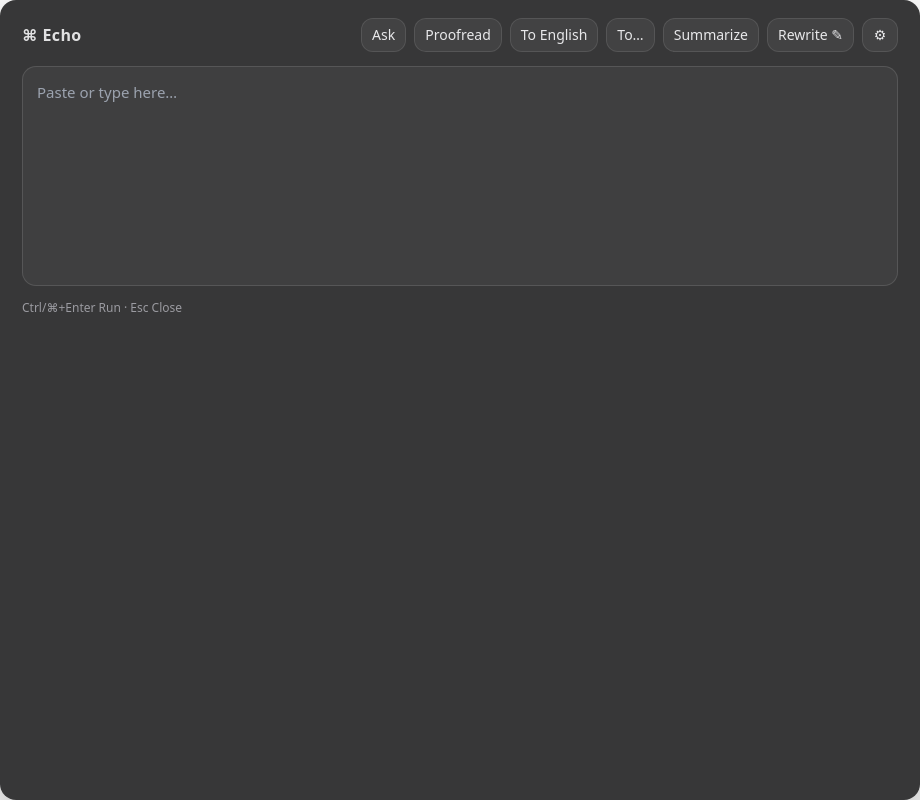
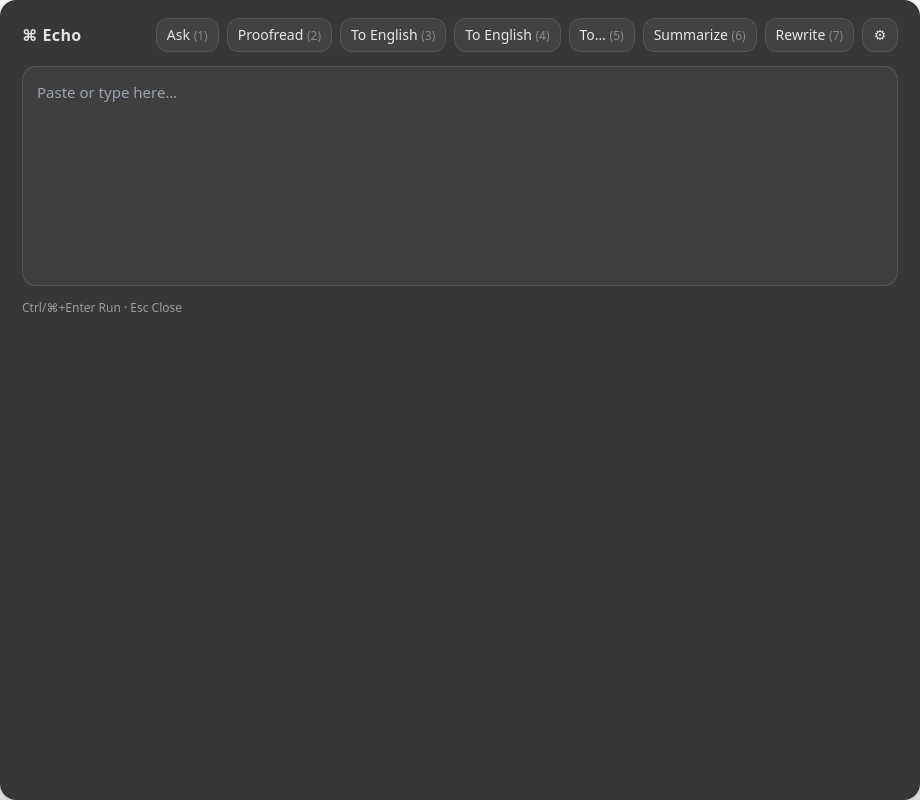
Before and after one commit to changty/echo, an Electron app: page src/renderer.html in a window 920 px wide. Drawn offline with Linux system fonts and the light colour scheme; no server answers.

Commit message:
increase window widht, add hotkey numbers and remove dev-tools listener

```diff
--- a/main.js
+++ b/main.js
@@ -95,7 +95,7 @@
 // ---------- window ----------
 function createWindow() {
   win = new BrowserWindow({
-    width: 720,
+    width: 920,
     height: 320,
     minHeight: 320,
     resizable: true,
@@ -241,11 +241,6 @@
   createWindow();
   registerHotkey();
   tray = createTray();
-
-  // Devtools toggle
-  globalShortcut.register("CommandOrControl+Alt+I", () => {
-    if (win) win.webContents.toggleDevTools();
-  });
 });
 
 app.on("activate", () => {
--- a/src/renderer.html
+++ b/src/renderer.html
@@ -21,15 +21,30 @@
           >⌘ Echo</span
         >
         <div id="actions" class="flex items-center">
-          <button id="act-ask" title="Mod+1" class="btn ml-2">Ask</button>
+          <button id="act-ask" title="Mod+1" class="btn ml-2">
+            Ask <span class="text-xs text-zinc-100 text-opacity-40"> (1)</span>
+          </button>
           <button id="act-proof" title="Mod+2" class="btn ml-2">
             Proofread
+            <span class="text-xs text-zinc-100 text-opacity-40"> (2)</span>
           </button>
-          <button id="act-en" title="Mod+3" class="btn ml-2">To English</button>
-          <button id="act-to" title="Mod+4" class="btn ml-2">To…</button>
-          <button id="act-sum" title="Mod+5" class="btn ml-2">Summarize</button>
+          <button id="act-en" title="Mod+3" class="btn ml-2">
+            To English
+            <span class="text-xs text-zinc-100 text-opacity-40"> (3)</span>
+          </button>
+          <button id="act-en" title="Mod+3" class="btn ml-2">
+            To English
+            <span class="text-xs text-zinc-100 text-opacity-40"> (4)</span>
+          </button>
+          <button id="act-to" title="Mod+4" class="btn ml-2">
+            To… <span class="text-xs text-zinc-100 text-opacity-40"> (5)</span>
+          </button>
+          <button id="act-sum" title="Mod+5" class="btn ml-2">Summarize <span class="text-xs text-zinc-100 text-opacity-40"> (6)</span></button>
+
+          </button>
           <button id="act-rewrite" title="Mod+6" class="btn ml-2">
-            Rewrite ✎
+            Rewrite
+            <span class="text-xs text-zinc-100 text-opacity-40"> (7)</span>
           </button>
           <button
             id="btn-settings"
```
Also changed, not shown: src/styles.css.
